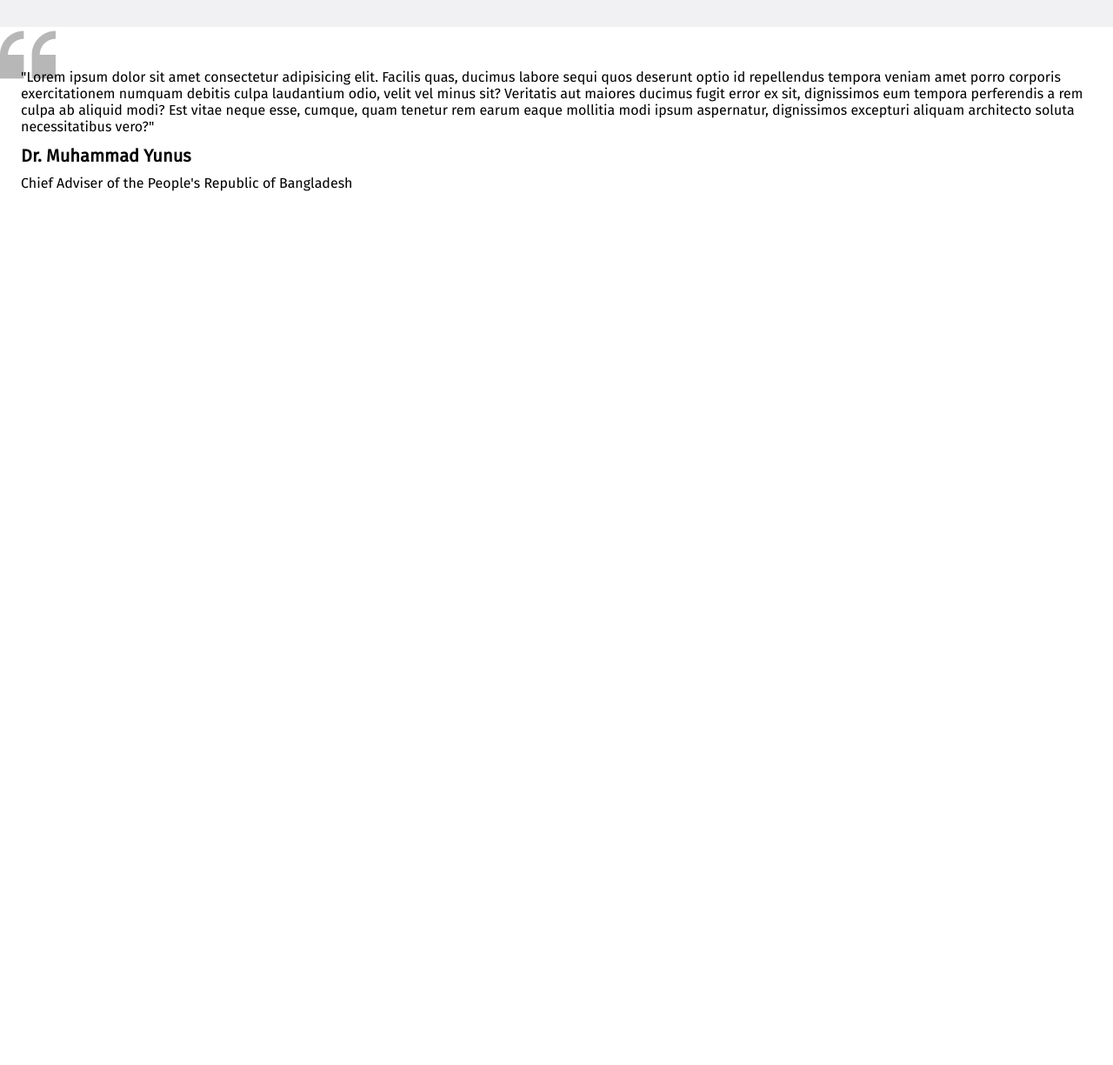
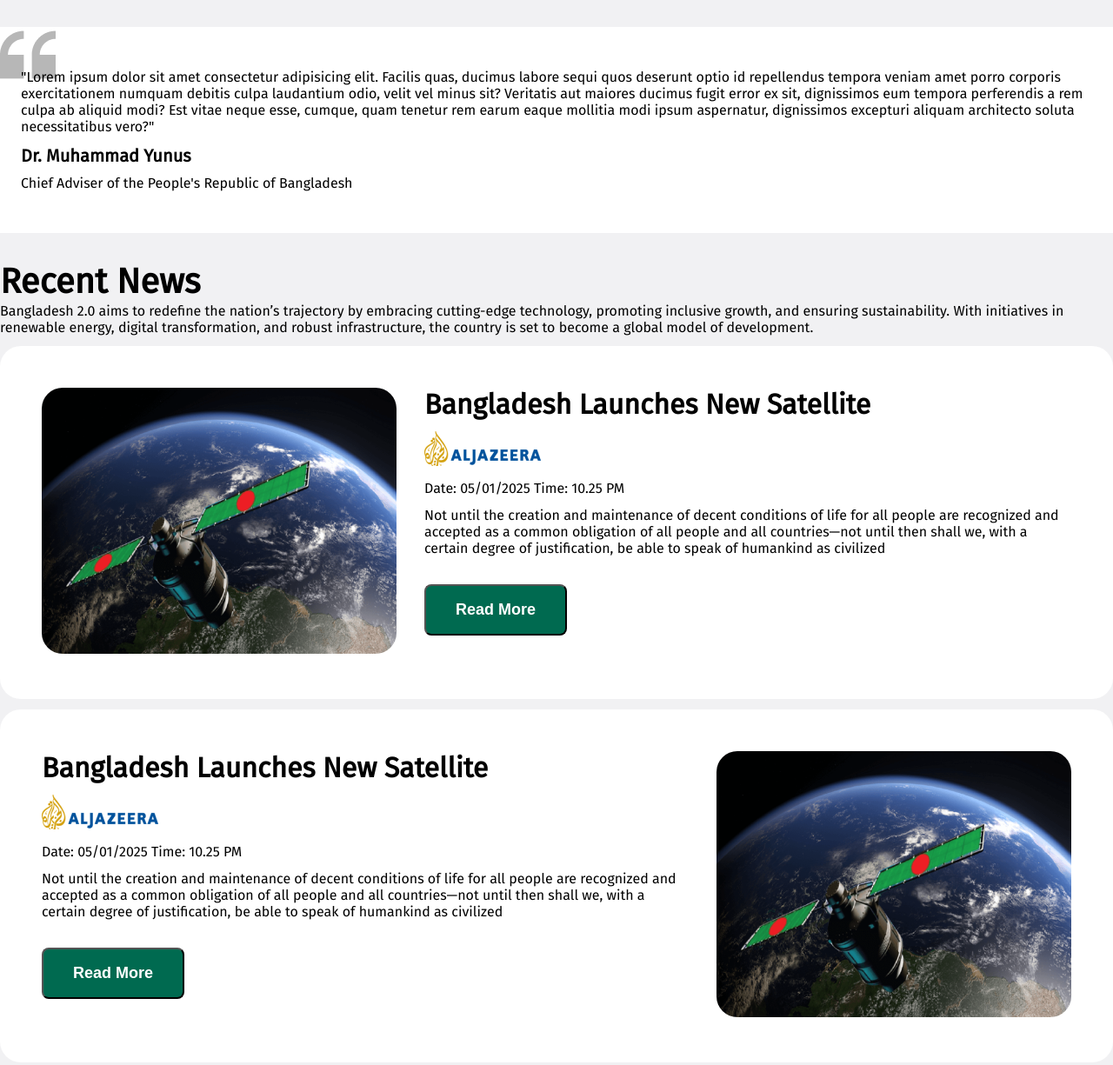
Before and after one commit to rajonmia122/first-web-assignment, a plain HTML site: page index.html in a window 1280 px wide. Shown: the part 1613-2838 px from the top of the page at 87% size. Before the commit the page ends 1913 px from the top, so only its background shows below. Drawn offline with Linux system fonts and the light colour scheme.

Commit message:
news section added

```diff
--- a/index.html
+++ b/index.html
@@ -118,6 +118,64 @@
 
 
         </section>
+        <section class="container">
+            <div class="news">
+                <h2>Recent News</h2>
+                <p>Bangladesh 2.0 aims to redefine the nation’s trajectory by embracing cutting-edge technology, promoting inclusive growth, and ensuring sustainability. With initiatives in renewable energy, digital transformation, and robust infrastructure, the country is set to become a global model of development.</p>
+                <div class="news-group">
+                    <div class="news-img">
+                        <img src="assets/satelite.png" alt="">
+                    </div>
+                    <div class="news-content">
+                        <h3>Bangladesh Launches New Satellite</h3>
+                        <img src="assets/al-jazeera.png" alt="">
+                        <p>Date: 05/01/2025 Time: 10.25 PM</p>
+                        <p>Not until the creation and maintenance of decent conditions of life for all people are recognized and accepted as a common obligation of all people and all countries—not until then shall we,
+                            with a certain degree of justification, be able to speak of humankind as civilized</p>
+                        <button class="btn1">Read More</button>
+                    </div>
+                </div>
+
+                <div class="news-group news-reverse">
+                    <div class="news-img">
+                        <img src="assets/satelite.png" alt="">
+                    </div>
+                    <div class="news-content">
+                        <h3>Bangladesh Launches New Satellite</h3>
+                        <img src="assets/al-jazeera.png" alt="">
+                        <p>Date: 05/01/2025 Time: 10.25 PM</p>
+                        <p>Not until the creation and maintenance of decent conditions of life for all people are recognized and accepted as a common obligation of all people and all countries—not until then shall we,
+                            with a certain degree of justification, be able to speak of humankind as civilized</p>
+                        <button class="btn1">Read More</button>
+                    </div>
+                </div>
+
+                <div class="news-group">
+                    <div class="news-img">
+                        <img src="assets/satelite.png" alt="">
+                    </div>
+                    <div class="news-content">
+                        <h3>Bangladesh Launches New Satellite</h3>
+                        <img src="assets/al-jazeera.png" alt="">
+                        <p>Date: 05/01/2025 Time: 10.25 PM</p>
+                        <p>Not until the creation and maintenance of decent conditions of life for all people are recognized and accepted as a common obligation of all people and all countries—not until then shall we,
+                            with a certain degree of justification, be able to speak of humankind as civilized</p>
+                        <button class="btn1">Read More</button>
+                    </div>
+                </div>
+            </div>
+
+
+
+
+
+
+
+
+
+
+
+        </section>
 
 
 
--- a/style/style.css
+++ b/style/style.css
@@ -219,3 +219,47 @@
   font-weight: 700;
   margin: 12px 0 10px 0;
 }
+.news-group{
+  display: flex;
+  justify-content: space-between;
+  gap: 32px;
+  padding: 48px;
+  margin: 12px 0;
+  background-color: white;
+  border-radius: 24px;
+}
+
+.news-img img{
+  border-radius: 24px;
+  width: 408px;
+  height: 306px;
+}
+
+.news-content h3{
+  font-size: 32px;
+
+}
+
+.news-content img{
+  width: 134px;
+  height: 40px;
+  margin: 12px 0;
+}
+
+.news p{
+  font-size: 16px;
+  margin-bottom: 12px;
+}
+
+.news-content button{
+  margin-top: 20px;
+  padding: ;
+}
+
+.news h2{
+  font-size: 40px;
+}
+
+.news-reverse{
+  flex-direction: row-reverse;
+}
```
